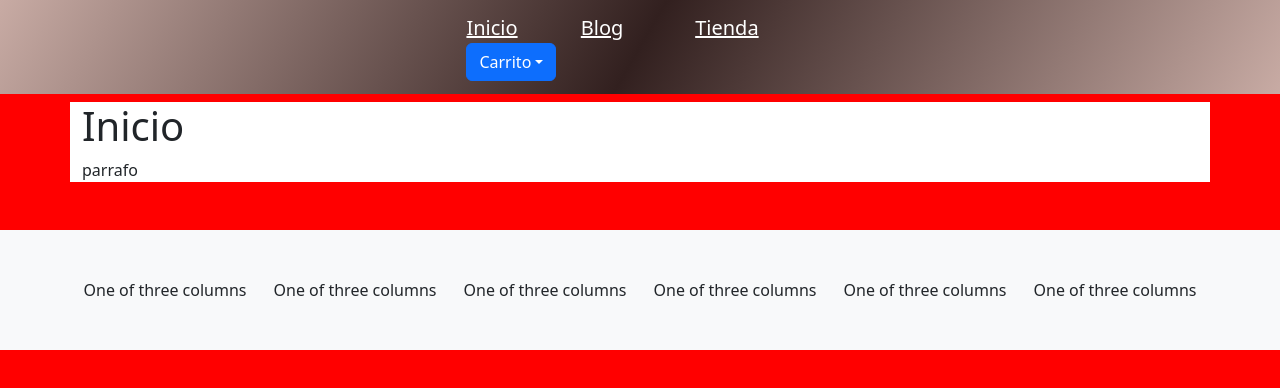
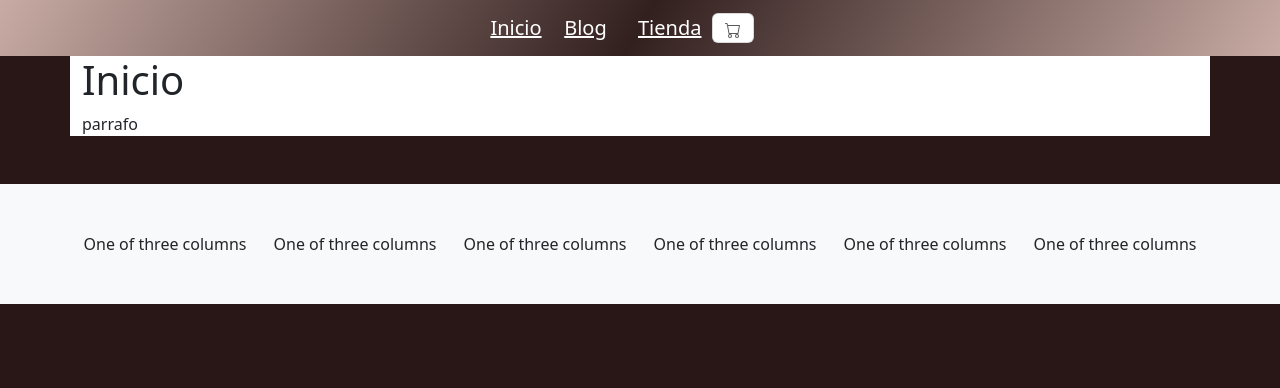
Before and after one commit to CrisCid/carrito_compras_practica, a React (Create React App) app: page / in a window 1280 px wide. Shown: the top 388 px of the page. Built offline with nearby package versions, Linux system fonts and the light colour scheme.

Commit message:
cambios menores

```diff
--- a/src/App.js
+++ b/src/App.js
@@ -23,44 +23,70 @@ const App = () => {
     <Provider store={store}>
       <div class="">
         {/* Contenedor de la barra */}
-        <nav class=" navbar justify-content-evenly sticky-top menu w-auto">
-          <div class="row navbar-brand rounded barra">
-            <div className="col-4">
+        <nav class=" navbar justify-content-evenly sticky-top menu w-auto mt-0  ">
+          <div class="row navbar-brand rounded barra ">
+            <div className="col-3 menulinks">
               <NavLink to="/">Inicio</NavLink>
             </div>
 
-            <div className="col-4">
+            <div className="col-3 menulinks">
               <NavLink to="/blog">Blog</NavLink>
             </div>
 
-            <div className="col-4">
+            <div className="col-3 menulinks">
               <NavLink to="/tienda">Tienda</NavLink>
             </div>
-            <div class="dropdown col-4">
+
+            {/* Carro */}
+            <div class="container-fluid col-3 menucarro">
               <button
+                class="navbar-toggler bg-white"
                 type="button"
-                class="btn btn-primary dropdown-toggle"
-                data-bs-toggle="dropdown"
-                aria-expanded="false"
-                data-bs-auto-close="outside"
+                data-bs-toggle="offcanvas"
+                data-bs-target="#offcanvasNavbar"
+                aria-controls="offcanvasNavbar"
               >
-
-                  Carrito
-
-
+                <svg
+                  xmlns="http://www.w3.org/2000/svg"
+                  width="16"
+                  height="16"
+                  fill="currentColor"
+                  class="bi bi-cart"
+                  viewBox="0 0 16 16"
+                >
+                  <path d="M0 1.5A.5.5 0 0 1 .5 1H2a.5.5 0 0 1 .485.379L2.89 3H14.5a.5.5 0 0 1 .491.592l-1.5 8A.5.5 0 0 1 13 12H4a.5.5 0 0 1-.491-.408L2.01 3.607 1.61 2H.5a.5.5 0 0 1-.5-.5M3.102 4l1.313 7h8.17l1.313-7H3.102zM5 12a2 2 0 1 0 0 4 2 2 0 0 0 0-4m7 0a2 2 0 1 0 0 4 2 2 0 0 0 0-4m-7 1a1 1 0 1 1 0 2 1 1 0 0 1 0-2m7 0a1 1 0 1 1 0 2 1 1 0 0 1 0-2" />
+                </svg>
               </button>
-              <div class="dropdown-menu p-4 carro">
-                <div className="mb-3 carro2">
-                  <Carrito />
-                  <button className="btn btn-warning mt-2">jiklasyhdkua</button>
+              <div
+                class="offcanvas offcanvas-end ancho"
+                tabindex="-1"
+                id="offcanvasNavbar"
+                aria-labelledby="offcanvasNavbarLabel"
+              >
+                <div class="offcanvas-header">
+                  {/* texto */}
+                  <h3 className="display-6 mt-2 mb-3">Carrito de Compras</h3>
+                  <button
+                    type="button"
+                    class="btn-close"
+                    data-bs-dismiss="offcanvas"
+                    aria-label="Close"
+                  ></button>
+                </div>
+                <div class="offcanvas-body">
+                  <ul class="navbar-nav justify-content-end flex-grow-1 pe-3 ">
+                    <div className="mb-3 carro2 ">
+                      <Carrito />
+                      <button className="btn btn-warning mt-2">Comprar</button>
+                    </div>
+                  </ul>
                 </div>
               </div>
             </div>
           </div>
-          {/*  */}
         </nav>
-        <div className="container contenedor mb-5 mt-2">
 
+        <div className="container contenedor mb-5 mt-0">
           <main>
             <Routes>
               <Route path="*" element={<Error404 />} />
@@ -69,7 +95,6 @@ const App = () => {
               <Route path="/Tienda" element={<Tienda />} />
             </Routes>
           </main>
-
         </div>
       </div>
       <div className="bd-footer py-4 py-md-5 mt-5 bg-light ">
--- a/src/componentes/Productos.js
+++ b/src/componentes/Productos.js
@@ -7,29 +7,31 @@ const Productos = ({ productos, agregarProductoAlCarrito }) => {
     <div>
       {/* <p className="fs-5">Productos</p> */}
       {/* Contenedor de la parte de los productos */}
-      <div className="contenedorProductos grid row d-flex">
+      <div className="contenedorProductos d-grid row d-flex">
         {productos.map((producto, index) => {
           return (
             /* Separacion de cada producto por columna */
-            <div className="col-sm-4 mb-3">
+            <div className="col-sm-3 mb-3 ">
               {/* Formato de tarjeta */}
-              <div className="card col-12">
+              <div className="card col-12 h-100">
                 <div
                   /* para cada producto */
                   className="product m-2 card-body d-flex flex-column"
                   key={index}
                 >
-                  <div className="d-flex flex-column  align-center align-items-center">
-                    <p className="card-title">{producto.nombre}</p>
-                  </div>
                   <img
                     /* Imagenes */
-                    className="mb-3 tiendaimagenes rounded w-100 "
+                    className="mb-3 tiendaimagenes rounded"
                     src={producto.imagen}
                   ></img>
-                  <div class="d-grid col-4 mx-auto w-100">
+                  <div className="d-flex flex-column  align-center align-items-center ">
+                    <p className="fs-6 mb-1 ">{producto.nombre}</p>
+                    <p className="fs-6 mb-1">{producto.marca}</p>
+                  </div>
+                  {/* <div className=""> */}
+                    <div class="d-flex flex-column justify-content-end  h-100">
                       <button
-                      className="botones btn btn-outline-dark fs-6 "
+                        className="botones btn btn-outline-dark btn-sm"
                         onClick={() =>
                           agregarProductoAlCarrito(producto.id, producto.nombre)
                         }
@@ -37,6 +39,7 @@ const Productos = ({ productos, agregarProductoAlCarrito }) => {
                         Agregar al carrito
                       </button>
                     </div>
+                  {/* </div> */}
                 </div>
               </div>
             </div>
--- a/src/componentes/carrito.js
+++ b/src/componentes/carrito.js
@@ -6,9 +6,9 @@ const Carrito = ({ carrito }) => {
   return (
     <div className="carrito1">
       <div className="">
-        <h3 className="display-6 mt-2 mb-3">Carrito de Compras</h3>
+        {/* <h3 className="display-6 mt-2 mb-3">Carrito de Compras</h3> */}
       </div>
-      <div className="carrito2 border-start border-bottom">
+      <div className="carrito2 border-start border-bottom overflow-auto ">
         {carrito.length > 0 ? (
           carrito.map((producto, index) => {
             return (
--- a/src/css/App.css
+++ b/src/css/App.css
@@ -7,10 +7,20 @@
 
 }
 .menu{
-    grid-column: span 2;
+   /*  grid-column: span 2; */
     background: linear-gradient(120deg,#c8aba4,#32201f ,#c8aba4);
    /*  width: 141%!important; */
+   display: flex;
+   flex-direction: column;
 
+
+}
+
+.menucarro{
+  align-items: flex-end!important;
+}
+.menulinks{
+  align-items: flex-start!important;
 }
 .menu a{
   color:white;
@@ -30,3 +40,6 @@
 .carro2{
   height: 100%;
 }
+.ancho{
+  width: 35vh!important;
+}
--- a/src/css/Carrito.css
+++ b/src/css/Carrito.css
@@ -3,7 +3,7 @@
 }
 .carrito2{
     height: 57vh;
-    overflow-y:auto;
+    /* overflow-y:auto; */
     display:flex;
     flex-direction: column;
 }
--- a/src/css/Productos.css
+++ b/src/css/Productos.css
@@ -49,3 +49,6 @@ img{
 .botone:hover{
 
 }
+.tiendaimagenes{
+
+}
--- a/src/css/index.css
+++ b/src/css/index.css
@@ -8,7 +8,7 @@
 }
 
 body {
-	background:red!important;
+	background:rgb(41, 23, 23)!important;
 	font-family: 'Open Sans', sans-serif;
 }
 
--- a/src/reducers/tiendaReducer.js
+++ b/src/reducers/tiendaReducer.js
@@ -1,13 +1,13 @@
 const estadoInicial = {
     productos: [
-        { id: 1, nombre: 'Air Jordan 1 Zoom CMFT 2', imagen: 'https://nikeclprod.vtexassets.com/arquivos/ids/723484-1200-1200?v=638241050045270000&width=1200&height=1200&aspect=true' },
-        { id: 2, nombre: 'Adidas ADVANTAGE', imagen: 'https://assets.adidas.com/images/h_840,f_auto,q_auto,fl_lossy,c_fill,g_auto/da74b3ffcf3445deacaf93c1f33c6e3d_9366/Zapatillas_Advantage_Negro_IF2987_01_standard.jpg' },
-        { id: 3, nombre: 'PS5', imagen: 'https://www.pcfactory.cl/public/foto/48854/4_1000.jpg?t=1690300273550' },
-        { id: 4, nombre: 'Samsung Galaxy S23 Ultra', imagen: 'https://http2.mlstatic.com/D_NQ_NP_634820-MLU72491363640_102023-O.webp' },
-        { id: 5, nombre: 'Air Jordan 1 Zoom CMFT 2', imagen: 'https://nikeclprod.vtexassets.com/arquivos/ids/723484-1200-1200?v=638241050045270000&width=1200&height=1200&aspect=true' },
-        { id: 6, nombre: 'Adidas ADVANTAGE', imagen: 'https://assets.adidas.com/images/h_840,f_auto,q_auto,fl_lossy,c_fill,g_auto/da74b3ffcf3445deacaf93c1f33c6e3d_9366/Zapatillas_Advantage_Negro_IF2987_01_standard.jpg' },
-        { id: 7, nombre: 'PS5', imagen: 'https://www.pcfactory.cl/public/foto/48854/4_1000.jpg?t=1690300273550' },
-        { id: 8, nombre: 'Samsung Galaxy S23 Ultra', imagen: 'https://http2.mlstatic.com/D_NQ_NP_634820-MLU72491363640_102023-O.webp' }
+        { id: 1, nombre: 'Air Jordan 1 Zoom CMFT 2',marca: 'Nike', imagen: 'https://nikeclprod.vtexassets.com/arquivos/ids/723484-1200-1200?v=638241050045270000&width=1200&height=1200&aspect=true' },
+        { id: 2, nombre: 'ADVANTAGE',marca: 'Adidas ', imagen: 'https://assets.adidas.com/images/h_840,f_auto,q_auto,fl_lossy,c_fill,g_auto/da74b3ffcf3445deacaf93c1f33c6e3d_9366/Zapatillas_Advantage_Negro_IF2987_01_standard.jpg' },
+        { id: 3, nombre: 'PS5',marca: 'Sony', imagen: 'https://www.pcfactory.cl/public/foto/48854/4_1000.jpg?t=1690300273550' },
+        { id: 4, nombre: 'Galaxy S23 Ultra',marca: 'Samsung ', imagen: 'https://http2.mlstatic.com/D_NQ_NP_634820-MLU72491363640_102023-O.webp' },
+        { id: 5, nombre: 'Air Jordan 1 Zoom CMFT 2',marca: 'Nike', imagen: 'https://nikeclprod.vtexassets.com/arquivos/ids/723484-1200-1200?v=638241050045270000&width=1200&height=1200&aspect=true' },
+        { id: 6, nombre: 'ADVANTAGE',marca: 'Adidas', imagen: 'https://assets.adidas.com/images/h_840,f_auto,q_auto,fl_lossy,c_fill,g_auto/da74b3ffcf3445deacaf93c1f33c6e3d_9366/Zapatillas_Advantage_Negro_IF2987_01_standard.jpg' },
+        { id: 7, nombre: 'PS5',marca: 'Sony', imagen: 'https://www.pcfactory.cl/public/foto/48854/4_1000.jpg?t=1690300273550' },
+        { id: 8, nombre: 'Galaxy S23 Ultra',marca: 'Samsung ', imagen: 'https://http2.mlstatic.com/D_NQ_NP_634820-MLU72491363640_102023-O.webp' }
     ],
     carrito: [],
     blog: [
```
Lines whose indentation alone changed are shown as unchanged.
